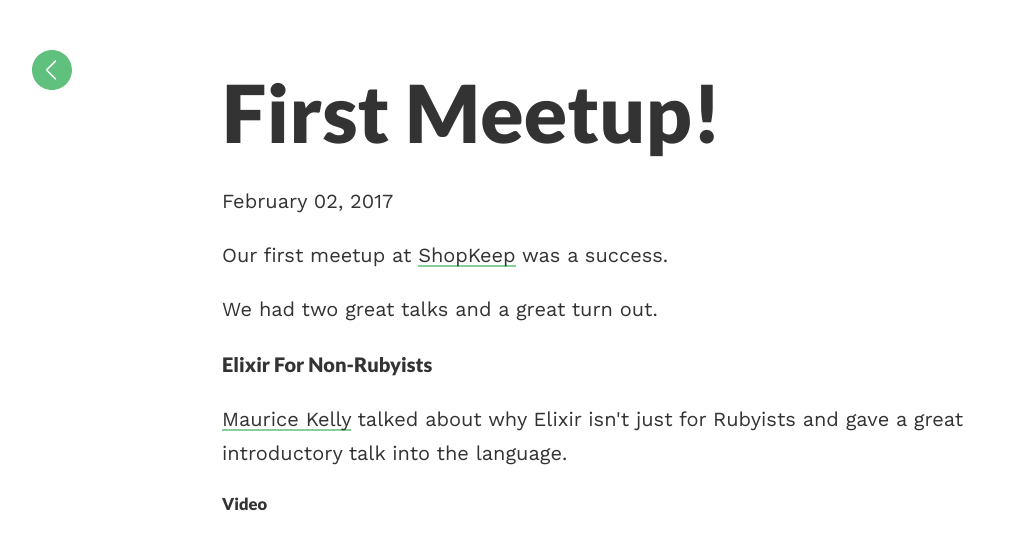
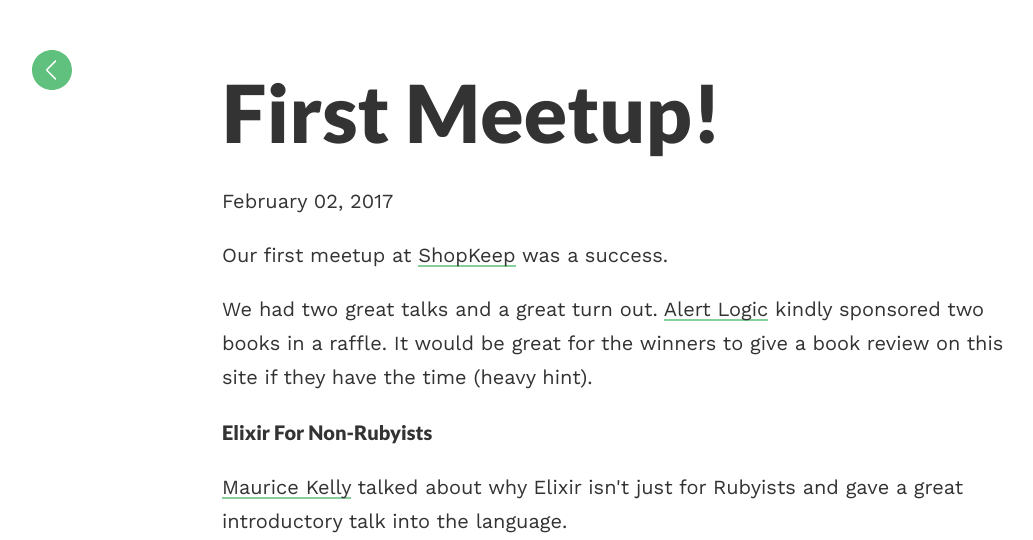
Before and after one commit to belfastelixir/belfastelixir.github.io, a Jekyll site: the page built from _posts/2017-02-02-first-meetup.html, in a window 1280 px wide. Shown: the top 540 px of the page, without its empty margins (18-1051 px from the left). Built offline with Jekyll 4.4.1, drawn with Linux system fonts in a browser that asks for light colours; grey boxes are pictures that could not be loaded.

Commit message:
Amended 'want to speak' text now that we have actually had a meeting.  Also added book raffle to the first meetup talk.

```diff
--- a/_posts/2017-02-02-first-meetup.html
+++ b/_posts/2017-02-02-first-meetup.html
@@ -7,7 +7,10 @@ categories: meetup holsee maurice otp introductory
 <p>Our first meetup at <a href="http://www.shopkeep.com">ShopKeep</a>
 was a success.</p>
 
-<p>We had two great talks and a great turn out.</p>
+<p>We had two great talks and a great turn out. <a
+  href="http://www.alertlogic.com">Alert Logic</a> kindly sponsored two books
+in a raffle. It would be great for the winners to give a book review on this
+site if they have the time (heavy hint).</p>
 
 <h4>Elixir for non-Rubyists</h4>
 <p><a href="https://twitter.com/mauricerkelly">Maurice Kelly</a> talked
--- a/want_to_speak.html
+++ b/want_to_speak.html
@@ -4,9 +4,6 @@ layout: post
 ---
 
 <h2>Want to Speak?</h2>
-
-<p>At the time of writing we haven't had a meeting, yet. This will change in
-2017.</p>
 
 <p>We want to  meet every two or three months. There should typically two
 talks. Sometimes there’ll be pizza.</p>
```
